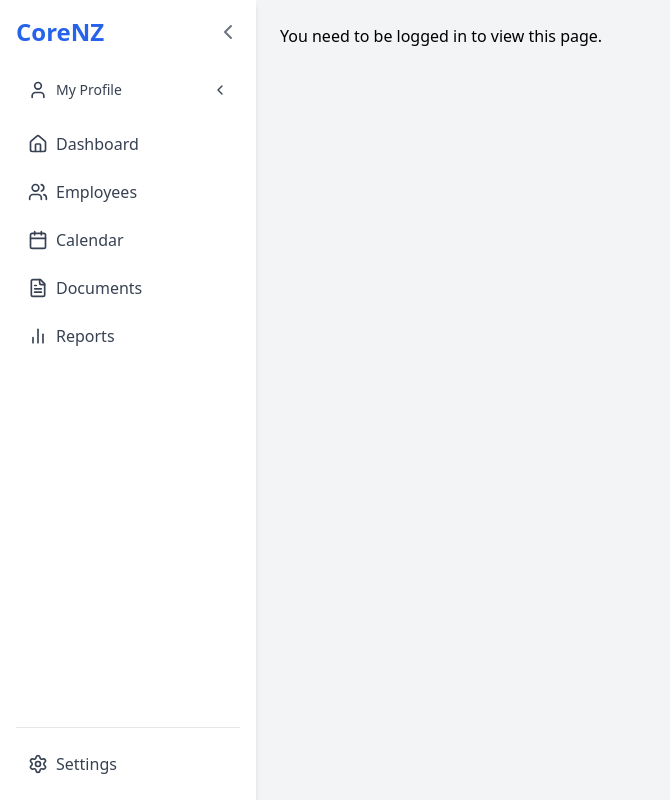
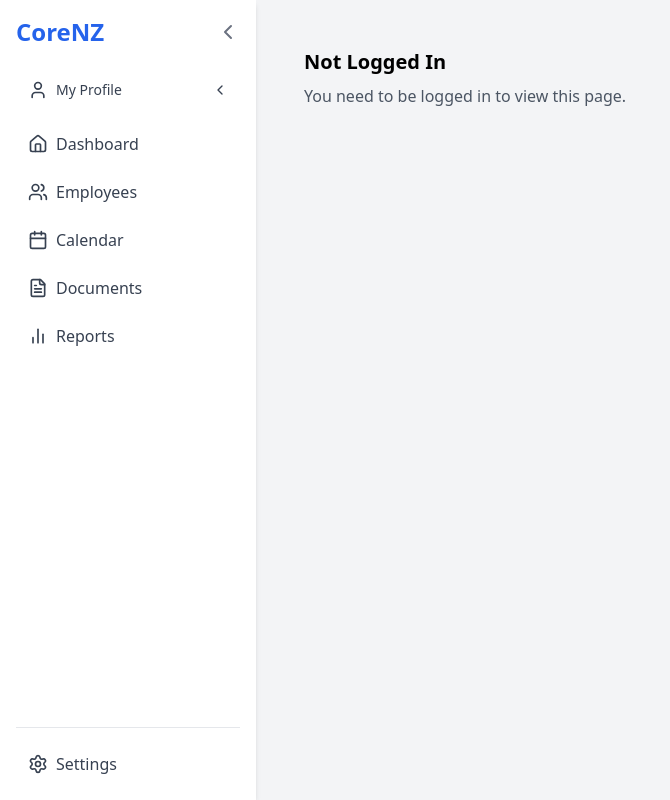
Before and after one commit to VacationReady/corenz-frontend, a Next.js app: page /Profile in a window 1280 px wide. Shown: the whole page, without its empty margins (0-670 px from the left). Built offline with nearby package versions, Linux system fonts and the light colour scheme; no server answers.

Commit message:
Fix: remove invalid '@/lib/auth' import from profile page

```diff
--- a/app/Profile/page.tsx
+++ b/app/Profile/page.tsx
@@ -1,19 +1,24 @@
-// app/profile/page.tsx
 import { getServerSession } from "next-auth";
-import { authOptions } from "@/lib/auth"; // path to your NextAuth config
 
 export default async function ProfilePage() {
-  const session = await getServerSession(authOptions);
+  const session = await getServerSession();
 
   if (!session) {
-    return <p>You need to be logged in to view this page.</p>;
+    return (
+      <div className="p-6">
+        <h1 className="text-xl font-semibold">Not Logged In</h1>
+        <p className="mt-2 text-gray-600">You need to be logged in to view this page.</p>
+      </div>
+    );
   }
 
   return (
-    <div className="p-4">
-      <h1 className="text-xl font-bold">My Profile</h1>
-      <p className="mt-2">Name: {session.user?.name}</p>
-      <p>Email: {session.user?.email}</p>
+    <div className="p-6">
+      <h1 className="text-2xl font-bold">My Profile</h1>
+      <div className="mt-4 space-y-2">
+        <p><strong>Name:</strong> {session.user?.name}</p>
+        <p><strong>Email:</strong> {session.user?.email}</p>
+      </div>
     </div>
   );
 }
```
